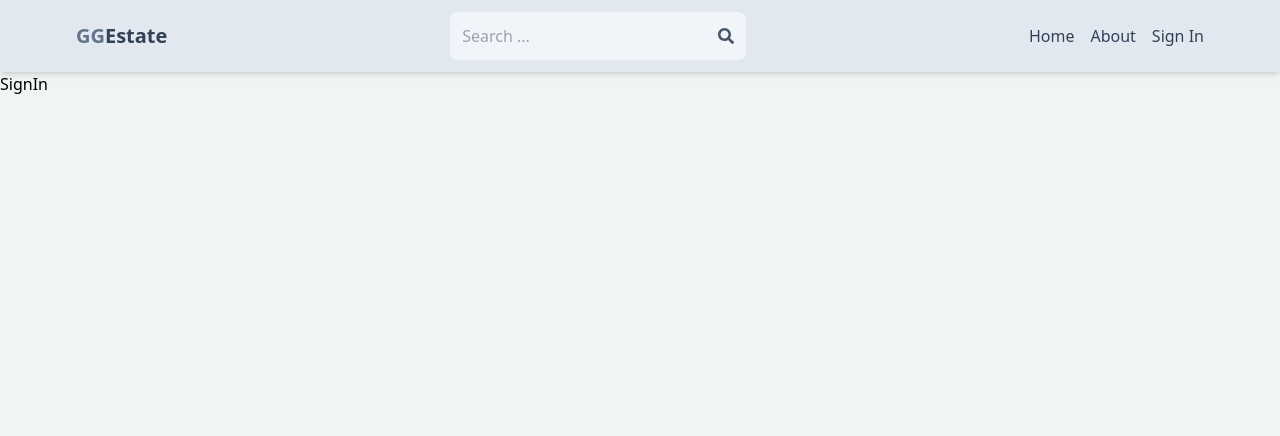
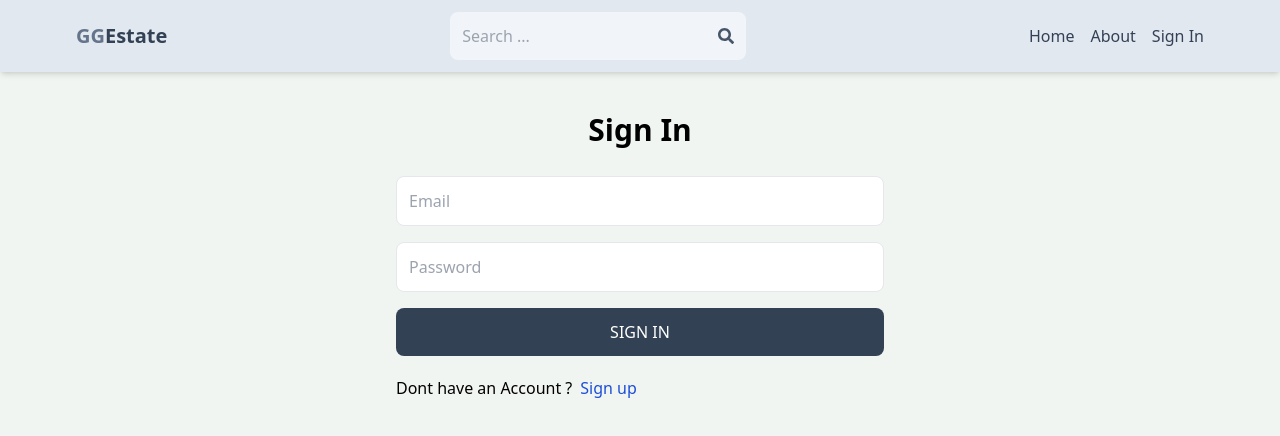
Before and after one commit to gurokirta/mern-estate, a React (Vite) app in the folder client/: page /sign-in in a window 1280 px wide. Shown: the top 436 px of the page. Built offline with nearby package versions, Linux system fonts and the light colour scheme.

Commit message:
Complete Sign In functionality

```diff
--- a/client/src/Pages/SignIn.jsx
+++ b/client/src/Pages/SignIn.jsx
@@ -1,3 +1,94 @@
+import { useState } from "react";
+import { Link, useNavigate } from "react-router-dom";
+
 export default function SignIn() {
-  return <div>SignIn</div>;
+  const [formData, setFormData] = useState({
+    email: "",
+    password: "",
+  });
+  const [isLoading, setIsLoading] = useState(false);
+  const [error, setError] = useState(null);
+
+  const { email, password } = formData;
+
+  const navigate = useNavigate();
+
+  const handleChange = e => {
+    setFormData(prev => ({
+      ...prev,
+      [e.target.id]: e.target.value,
+    }));
+  };
+
+  const handleSubmit = async e => {
+    e.preventDefault();
+    setIsLoading(true);
+    try {
+      const res = await fetch("/api/auth/signin", {
+        method: "POST",
+        headers: {
+          "Content-Type": "application/json",
+        },
+        body: JSON.stringify(formData),
+      });
+
+      const data = await res.json();
+      console.log(data);
+
+      if (data.success === false) {
+        setError(data.message);
+        setIsLoading(false);
+        return;
+      }
+
+      setIsLoading(false);
+      setError(null);
+      navigate("/");
+    } catch (error) {
+      setIsLoading(false);
+      setError(error.message);
+    }
+  };
+
+  return (
+    <div className="p-3 max-w-lg mx-auto">
+      <h1 className="text-3xl font-semibold my-7 text-center">Sign In</h1>
+      <form onSubmit={handleSubmit} className="flex flex-col gap-4">
+        <input
+          type="email"
+          value={email}
+          placeholder="Email"
+          id="email"
+          className="border rounded-lg p-3 focus:outline-none"
+          onChange={handleChange}
+        />
+        <input
+          type="password"
+          value={password}
+          placeholder="Password"
+          id="password"
+          className="border rounded-lg p-3 focus:outline-none"
+          onChange={handleChange}
+        />
+
+        <button
+          disabled={isLoading}
+          className="bg-slate-700
+          rounded-lg
+          p-3 uppercase
+        text-white hover:opacity-70
+          disabled:opacity-90"
+        >
+          {isLoading ? "Loading..." : "Sign In"}
+        </button>
+      </form>
+      <div className="flex gap-2 mt-5">
+        <p>Dont have an Account ?</p>
+        <Link to={"/sign-up"}>
+          <span className="text-blue-700">Sign up</span>
+        </Link>
+      </div>
+      {error && <p className="text-red-700 mt-5">{error}</p>}
+    </div>
+  );
 }
```
Also changed, not shown: 1 other file (tests, documents, lock files or other folders).
